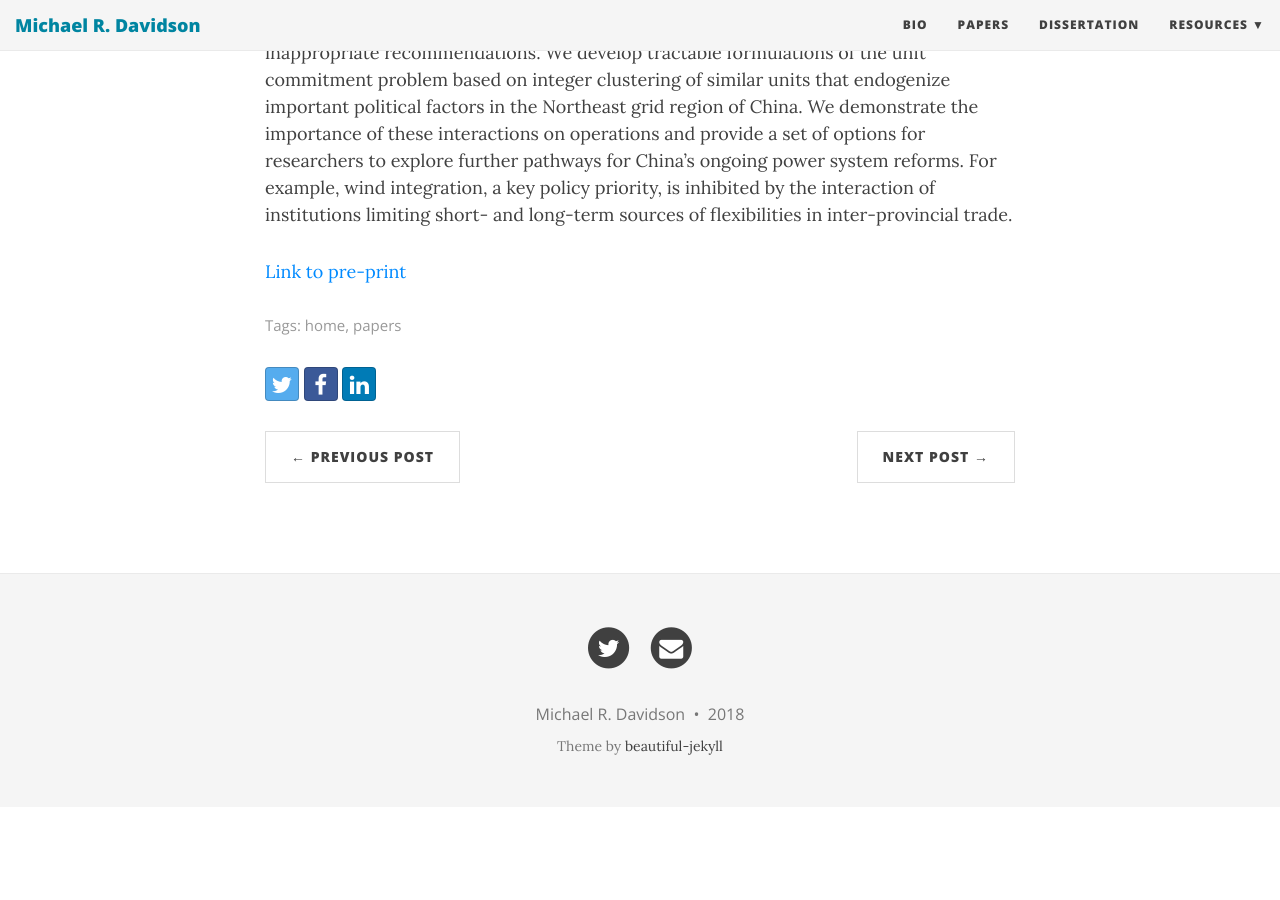
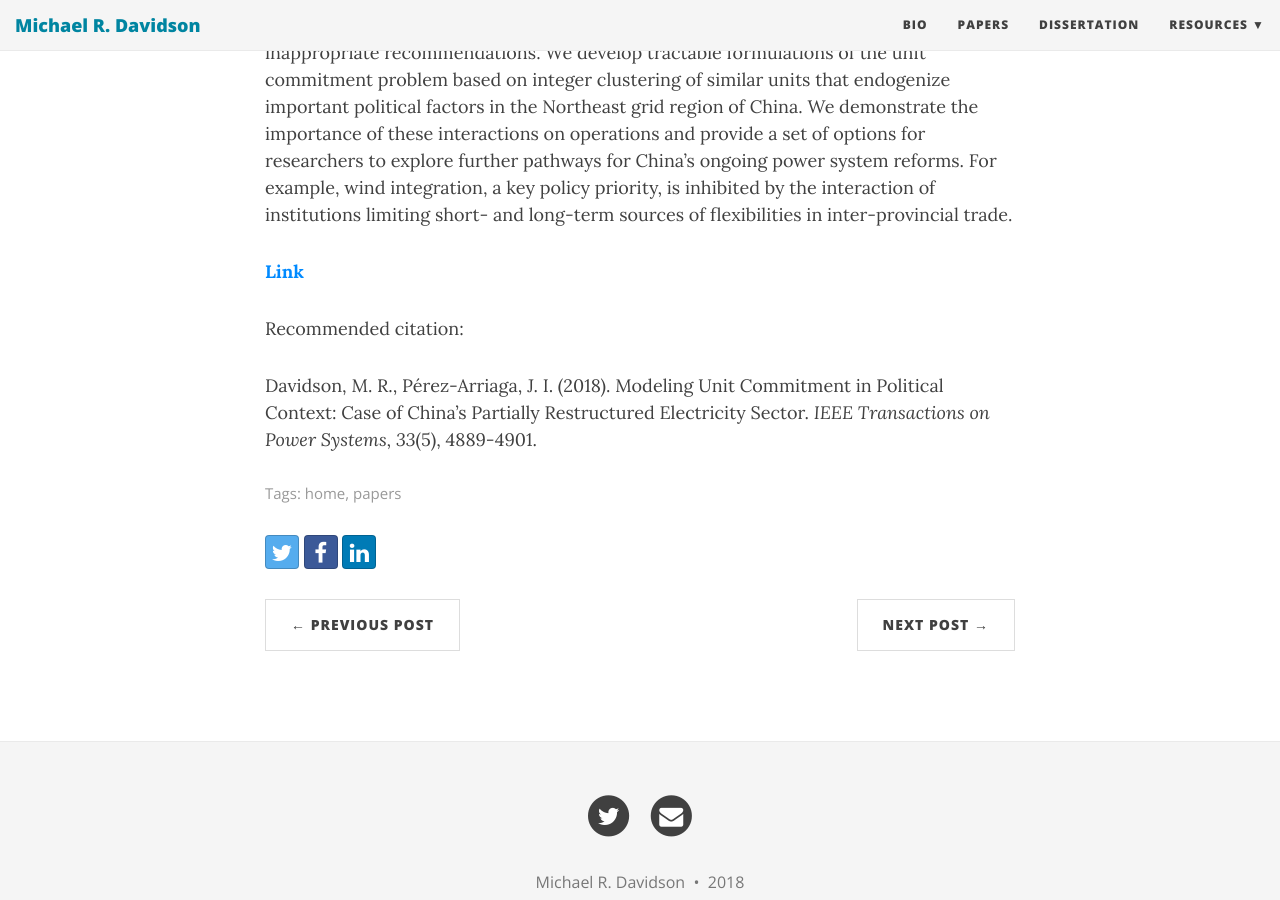
Before and after one commit to east-winds/east-winds.github.io, a Jekyll site: the page built from _posts/2018-04-02-unit-commitment-china-political-context-ieee.md, in a window 1280 px wide and 900 px high, scrolled down 511 px. Built offline with Jekyll 4.4.1, drawn with Linux system fonts in a browser that asks for light colours; nearby versions of some CDN libraries; before the commit the page ends 1318 px from its top, so only the background shows below that.

Commit message:
ieee paper

```diff
--- a/_posts/2018-04-02-unit-commitment-china-political-context-ieee.md
+++ b/_posts/2018-04-02-unit-commitment-china-political-context-ieee.md
@@ -10,4 +10,8 @@ tags: [home, papers]
 Restructuring an electricity sector entails a complex realignment of political and economic institutions, which may both delay and distort the achievement of satisfactorily competitive conditions. In research and planning for policy interventions in power systems under these varied regulatory environments, typical operational models may neglect important interactions between techno-economic criteria and political constraints, leading to poor understanding of underlying causes of inefficiency and to inappropriate recommendations. We develop tractable formulations of the unit commitment problem based on integer clustering of similar units that endogenize important political factors in the Northeast grid region of China. We demonstrate the importance of these interactions on operations and provide a set of options for researchers to explore further pathways for China's ongoing power system reforms. For example, wind integration, a key policy priority, is inhibited by the interaction of institutions limiting short- and long-term sources of flexibilities in inter-provincial trade.
 
 
-[Link to pre-print](http://ieeexplore.ieee.org/document/8329554/)
+[**Link**](http://ieeexplore.ieee.org/document/8329554/)
+
+Recommended citation:
+
+Davidson, M. R., Pérez-Arriaga, J. I. (2018). Modeling Unit Commitment in Political Context: Case of China’s Partially Restructured Electricity Sector. _IEEE Transactions on Power Systems_, _33_(5), 4889-4901.
```
Also changed, not shown: papers.md (+2 -2 lines).
